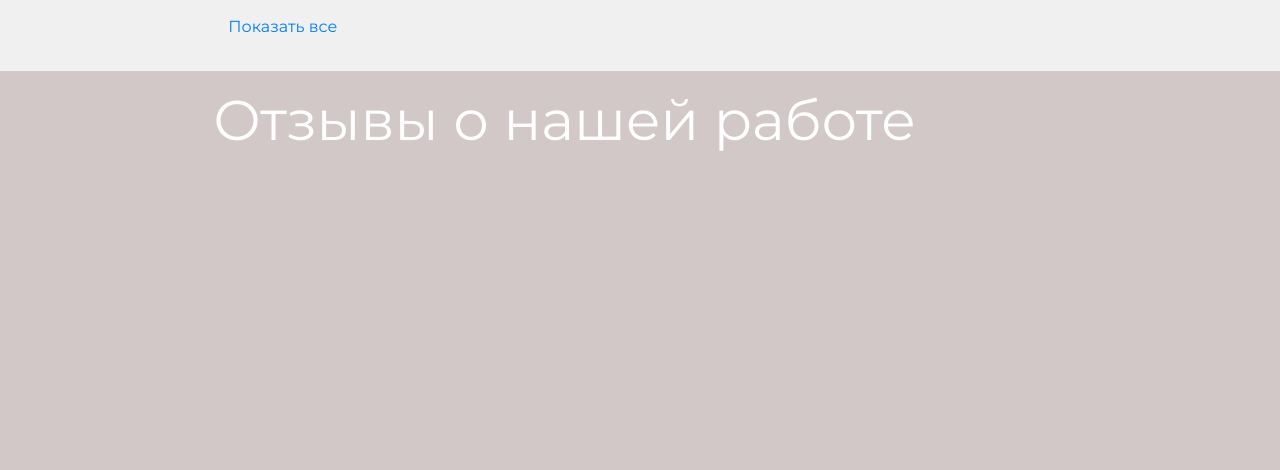
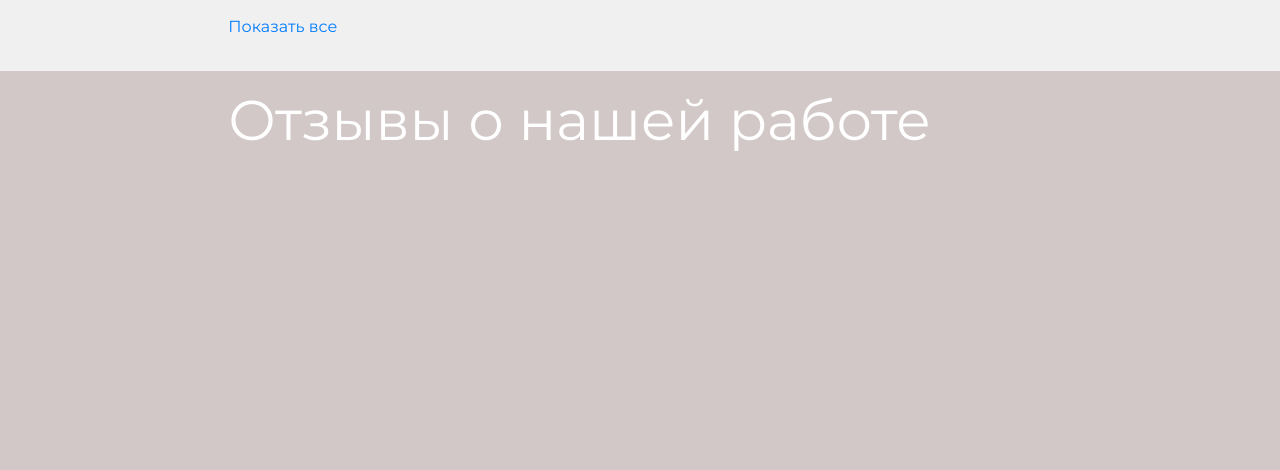
Before and after one commit to shyouganai/mskzn, a Django app: page / in a window 1280 px wide. Shown: the part 3320-3790 px from the top of the page. Run offline with Django 3.2, Linux system fonts and the light colour scheme; some libraries are stand-ins or nearby versions.

Commit message:
well design

```diff
--- a/core/templates/index.html
+++ b/core/templates/index.html
@@ -19,8 +19,8 @@
 			</div>
 		</div>
 	</div>
-	<div class="row mb-5">
-		<div class="col-8 mx-auto">
+	<div class="row">
+		<div class="col-8 mx-auto mb-5">
 			<h1 class="display-3">Мы поможем Вам реализовать самые смелые шоу-проекты,
 связанные с техническим обеспечением любой сложности!</h1>
 		</div>
@@ -119,7 +119,9 @@
 	<div class="row" style="background: #d2c8c8; color: white; height: 400px">
 		<div class="col-8 mx-auto my-3">
 			<div class="row">
-				<h1 class="display-4">Отзывы о нашей работе</h1>
+				<div class="col-12">
+					<h1 class="display-4">Отзывы о нашей работе</h1>
+				</div>
 			</div>
 		</div>
 	</div>
```
